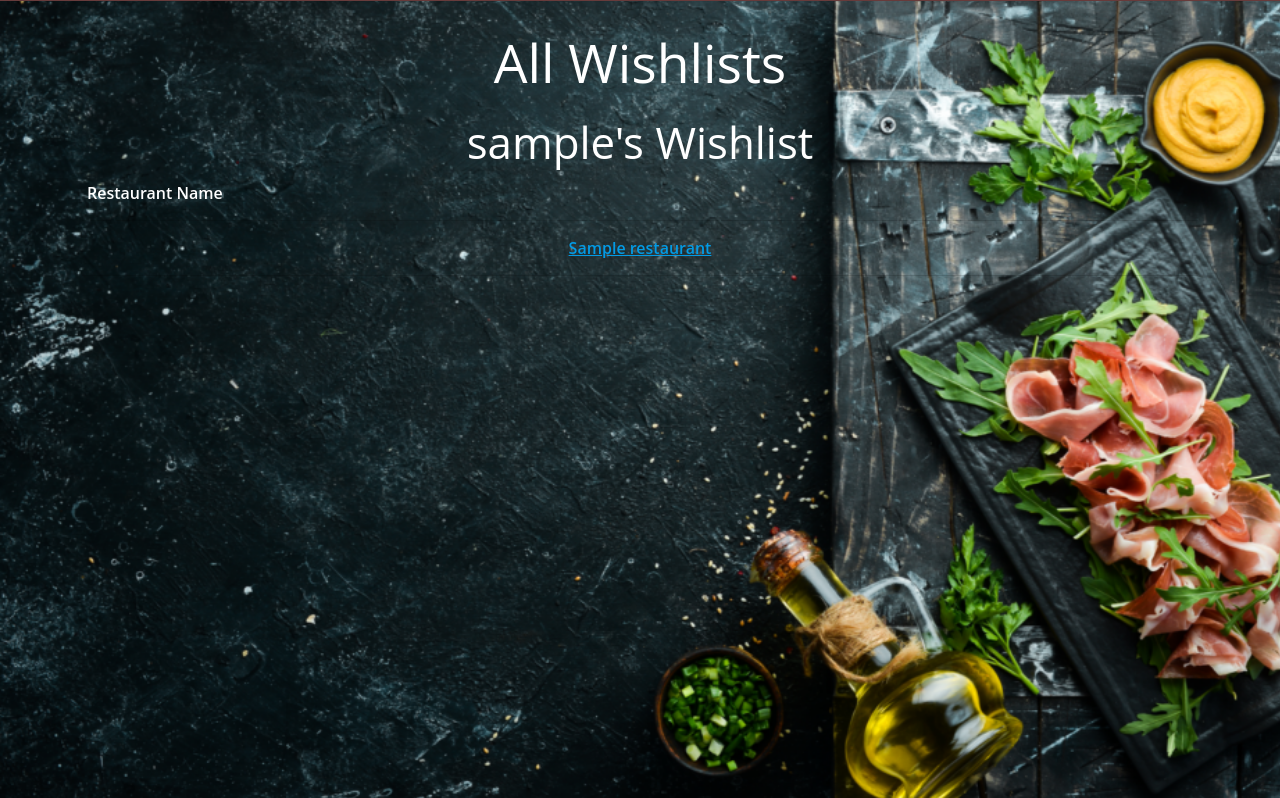
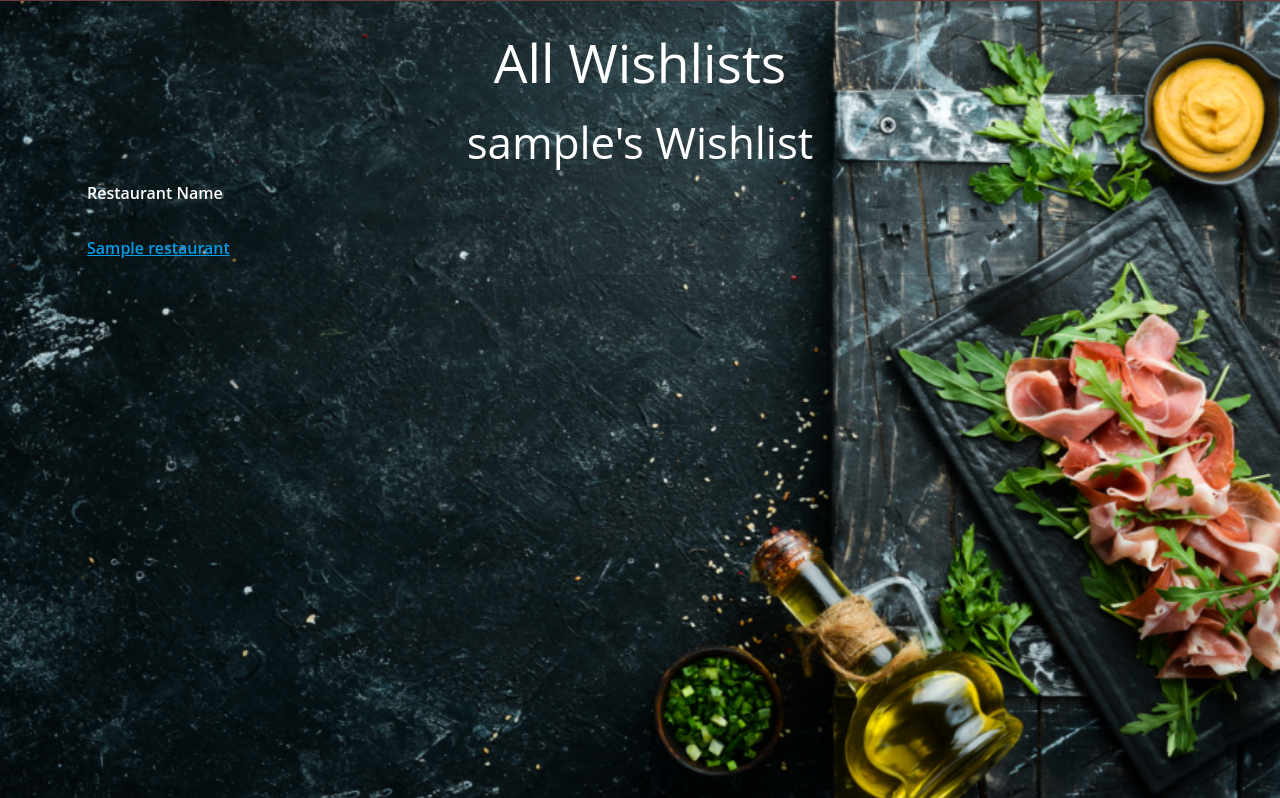
Before and after one commit to aunshpatel/restrofinder, a Django app: page /wishlists/ in a window 1280 px wide. Shown: the part 57-855 px from the top of the page. Run offline with Django 4.2, Linux system fonts and the light colour scheme; tables that the repository leaves empty hold one stand-in row (values such as "Sample post").

Commit message:
Update indent in wishlist tables

```diff
--- a/main_app/static/css/style.css
+++ b/main_app/static/css/style.css
@@ -207,6 +207,11 @@ td{
     text-decoration: underline;
 }
 
+#my-wishlist table tbody tr td,
+.wishlist-table table tbody tr td{
+    text-align: left;
+}
+
 #my-wishlist {
     max-height: 450px;
     overflow: auto
```
